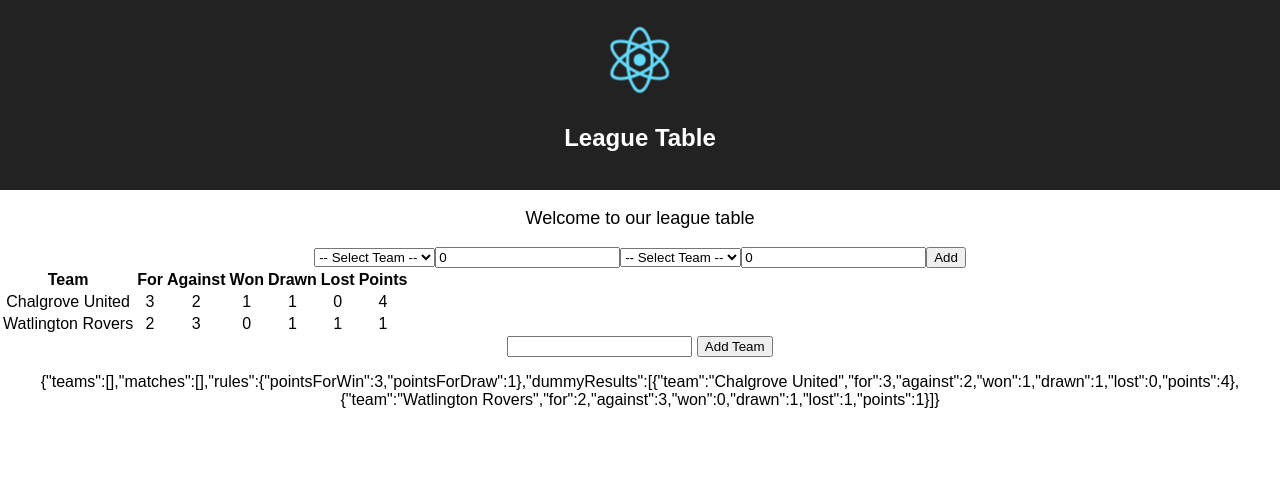
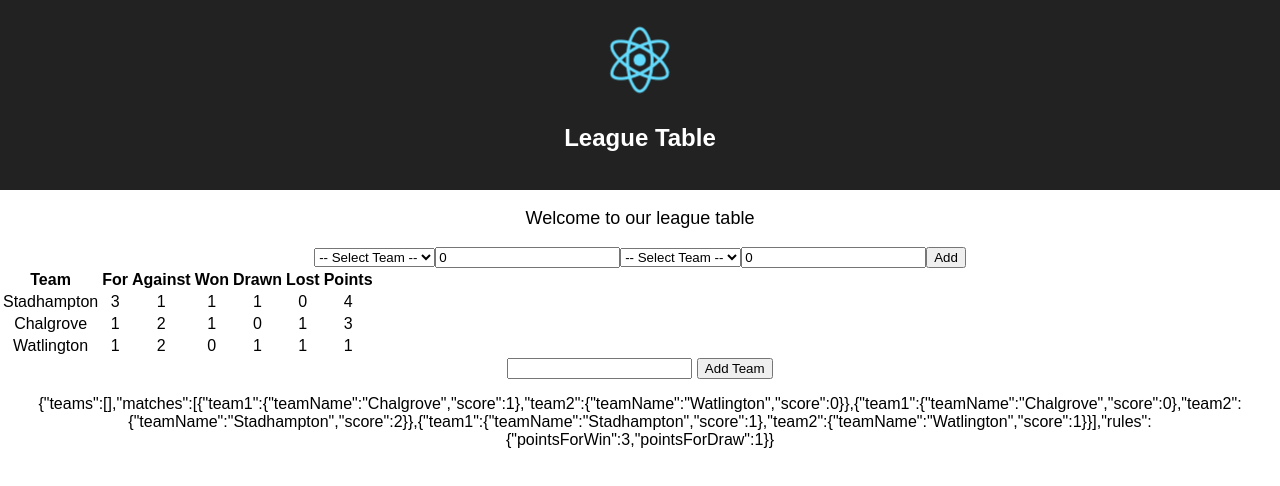
Before and after one commit to philoUK/reacthackday, a React (Create React App) app: page / in a window 1280 px wide. Shown: the top 486 px of the page. Built offline with nearby package versions, Linux system fonts and the light colour scheme; the HTML template or start-up script is replaced by a standard one.

Commit message:
Add logic for calculating the league table

```diff
--- a/src/Components/LeagueTable.js
+++ b/src/Components/LeagueTable.js
@@ -1,38 +1,32 @@
 import React, { PropTypes } from 'react'
 import ResultsTable from './ResultsTable'
 import AddTeam from "./AddTeam"
-import AddMatch from "./AddMatch";
+import AddMatch from "./AddMatch"
+import calculateResults from "../Model/calculateResults"
 
 class LeagueTable extends React.Component {
   constructor() {
     super();
     this.state = {
       teams: [],
-      matches: [],
+      matches: [
+        {
+          team1: {teamName: "Chalgrove", score: 1},
+          team2: {teamName: "Watlington", score: 0}
+        },
+        {
+          team1: {teamName: "Chalgrove", score: 0},
+          team2: {teamName: "Stadhampton", score: 2}
+        },
+        {
+          team1: {teamName: "Stadhampton", score: 1},
+          team2: {teamName: "Watlington", score: 1}
+        },
+      ],
       rules: {
         pointsForWin: 3,
         pointsForDraw: 1
-      },
-      dummyResults: [
-        {
-          team: "Chalgrove United",
-          for: 3,
-          against: 2,
-          won: 1,
-          drawn: 1,
-          lost: 0,
-          points: 4
-        },
-        {
-          team: "Watlington Rovers",
-          for: 2,
-          against: 3,
-          won: 0,
-          drawn: 1,
-          lost: 1,
-          points: 1
-        }
-      ]
+      }
     };
 
     this.actions = {
@@ -79,7 +73,7 @@ class LeagueTable extends React.Component {
       <div className="league-table">
 
         <AddMatch teams={this.state.teams} actions={this.actions} />
-        <ResultsTable results={this.state.dummyResults} />
+        <ResultsTable results={calculateResults(this.state.matches, this.state.rules)} />
         <div className="settings">
           {/*
           <LeagueRules actions={this.actions} />
--- /dev/null
+++ b/src/Model/calculateResults.js
@@ -0,0 +1,62 @@
+class Result {
+  constructor(team) {
+    this.team = team;
+    this.for = 0;
+    this.against = 0;
+    this.won = 0;
+    this.drawn = 0;
+    this.lost = 0;
+  }
+
+  getPoints(rules) {
+    return (this.won * rules.pointsForWin) + (this.drawn * rules.pointsForDraw);
+  }
+}
+
+const createResult = (team) => {
+  return new Result(team.teamName);
+}
+
+export default (matches, rules) => {
+  const results = {};
+
+  matches.forEach((match) => {
+    if (!results[match.team1.teamName]) {
+      results[match.team1.teamName] = createResult(match.team1);
+    }
+    if (!results[match.team2.teamName]) {
+      results[match.team2.teamName] = createResult(match.team2);
+    }
+
+    const result1 = results[match.team1.teamName];
+    const result2 = results[match.team2.teamName];
+
+    result1.for += match.team1.score;
+    result1.against += match.team2.score;
+    result2.for += match.team2.score;
+    result2.against += match.team1.score;
+
+
+    if (match.team1.score > match.team2.score) {
+      result1.won++;
+      result2.lost++;
+    }
+    else if (match.team1.score < match.team2.score) {
+      result1.lost++;
+      result2.won++;
+    }
+    else {
+      result1.drawn++;
+      result2.drawn++;
+    }
+  });
+
+  const resultList = [];
+  for (let key in results) {
+    let result = results[key];
+    result.points = result.getPoints(rules);
+    resultList.push(result);
+  }
+
+  return resultList.sort((a, b) => b.points - a.points);
+}
```
